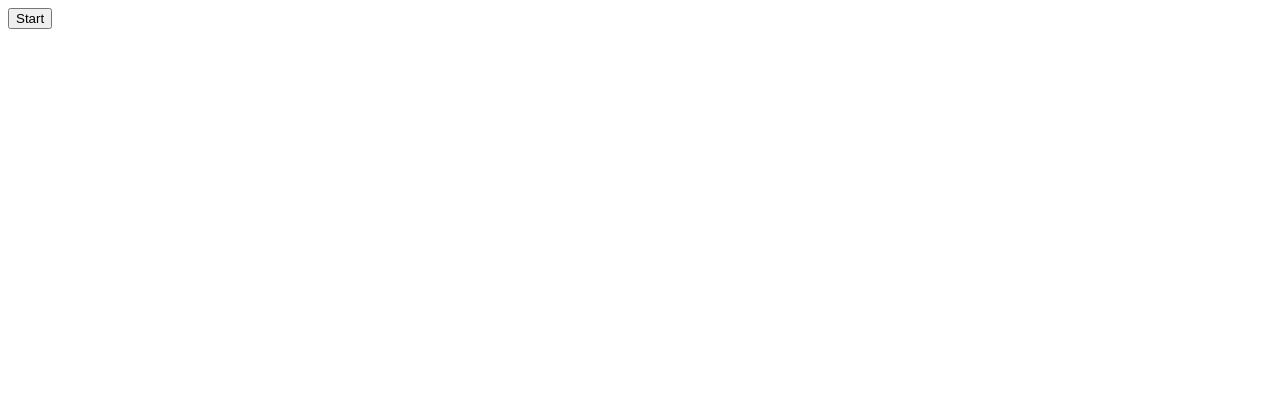
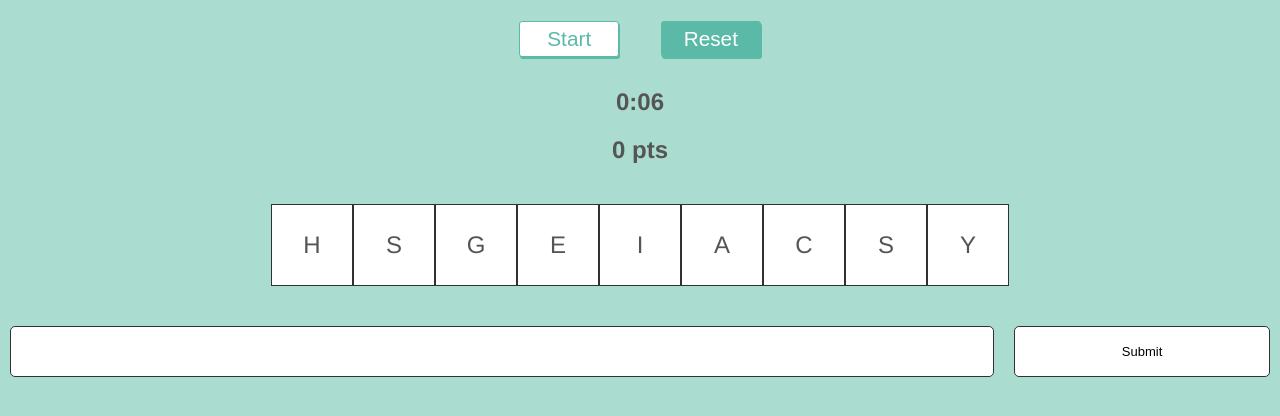
Before and after one commit to beth92/countdown, a React app: page / in a window 1280 px wide. Shown: the top 416 px of the page. Built offline with nearby package versions, Linux system fonts and the light colour scheme.

Commit message:
Wire up game controls components

```diff
--- /dev/null
+++ b/client/src/components/Answers.js
@@ -0,0 +1,48 @@
+import React from 'react';
+import styled from 'styled-components';
+
+const Div = styled.div`
+  display: flex;
+  justify-content: center;
+`;
+
+const Input = styled.input.attrs({ type: 'text' })`
+  border: solid #313131 0.05rem;
+  border-radius: 0.5rem;
+  font-size: 2.5rem;
+  margin: 1rem;
+  padding: 1rem;
+  flex-grow: 3;
+`;
+
+const SubmitButton = styled.button`
+  background: white;
+  border: solid #313131 0.05rem;
+  border-radius: 0.5rem;
+  flex-grow: 1;
+  margin: 1rem;
+`;
+
+const Form = styled.form`
+  display: flex;
+  width: 100%;
+`;
+
+const submitAnswer = (e) => {
+  e.preventDefault();
+  alert('submitted');
+};
+
+export default class Answers extends React.Component {
+
+  render() {
+    return (
+      <Div>
+        <Form onSubmit={ submitAnswer }>
+          <Input/>
+          <SubmitButton>Submit</SubmitButton>
+        </Form>
+      </Div>
+    );
+  }
+}
--- a/client/src/components/App.js
+++ b/client/src/components/App.js
@@ -1,14 +1,87 @@
 import React from 'react';
+import { injectGlobal }  from 'styled-components';
 
 // local components
+import Answers from './Answers';
 import Controls from './Controls';
+import LetterDisplay from './LetterDisplay';
+
+
+injectGlobal`
+  * {
+    margin: 0;
+    padding: 0;
+  }
+
+  html {
+    /* make default rem equal to 10 */
+    font-size: 62.5%;
+  }
+
+  body {
+    background: #aaddcf;
+    color: #555555;
+    font-family: Helvetica, Arial, sans-serif;
+    font-size: 1.6rem;
+  }
+
+  input, button {
+    font-size: 1.3rem;
+  }
+
+  h1 {
+    font-weight: 300;
+    font-size: 2.4rem;
+  }
+`;
+
+const generateLetters = () => {
+  return ['H', 'S', 'G', 'E', 'I', 'A', 'C', 'S', 'Y'];
+};
+
+const initialState = {
+  running: false,
+  score: 0,
+  letters: generateLetters()
+};
+
+
+const resetGame = function() {
+  // reset everything to initial defaults
+  this.setState(initialState);
+};
+
+const updateScore = function(n) {
+  this.setState(state => {
+    return {
+      score: state.score + n
+    };
+  });
+};
+
+const startGame = function() {
+  console.log('Running game');
+  this.setState({
+    running: true
+  });
+};
 
 export default class App extends React.Component {
+
+  constructor() {
+    super();
+    this.state = initialState;
+  }
 
   render() {
     return (
       <React.Fragment>
-        <Controls/>
+        <Controls
+          startGame={ startGame.bind(this) }
+          resetGame={ resetGame.bind(this) }
+          score={ this.state.score }/>
+        <LetterDisplay letters={ this.state.letters }/>
+        <Answers updateScore={ updateScore.bind(this) }/>
       </React.Fragment>
     );
   }
--- a/client/src/components/Controls.js
+++ b/client/src/components/Controls.js
@@ -1,10 +1,93 @@
 import React from 'react';
+import styled from 'styled-components';
+import fecha from 'fecha';
+
+const Div = styled.div`
+  text-align: center;
+`;
+
+const H2 = styled.h2`
+  padding: 1rem;
+`;
+
+// TODO: do this properly so it doesn't look like crap
+const Button = styled.button`
+  background: ${props => props.primary ? 'white' : '#5abaa7'};
+  border: 0.15rem solid #5abaa7;
+  box-shadow: 0.1rem 0.2rem #5abaa7;
+  border-radius: 3px;
+  color: ${props => props.primary ? '#5abaa7' : 'white'};
+  font-size: 1.3em;
+  margin: 1em;
+  min-width: 10rem;
+  padding: 0.25em 1em;
+
+  :hover {
+    background: ${props => props.primary ? '#5abaa7' : 'white'};
+    color: ${props => props.primary ? 'white' : '#5abaa7'};
+  }
+`;
+
+const initialState = {
+  timeRemaining: 6000,
+  running: false,
+  gameOver: false
+};
+
+const startClicked = function() {
+  this.startTime = Date.now();
+  this.setState({
+    running: true
+  });
+  this.timerID = window.setInterval(updateClock.bind(this), 100);
+  this.props.startGame();
+};
+
+const updateClock = function() {
+  this.setState({
+    timeRemaining: initialState.timeRemaining - (Date.now() - this.startTime)
+  });
+  if (this.state.timeRemaining < 500) {
+    this.endGame();
+  }
+};
+
+const resetClicked = function() {
+  console.log('Reset clicked');
+  window.clearInterval(this.timerID);
+  this.setState(initialState);
+  this.props.resetGame();
+};
 
 export default class Controls extends React.Component {
 
+  constructor() {
+    super();
+    this.state = initialState;
+  }
+
+  endGame() {
+    window.clearInterval(this.timerID);
+    this.setState({
+      timeRemaining: 0,
+      running: false,
+      gameOver: true
+    });
+    this.props.resetGame();
+  }
+
   render() {
     return (
-      <button>Start</button>
+      <Div>
+        <Button primary onClick={ startClicked.bind(this) } disabled={ this.state.running }>Start</Button>
+        <Button onClick={ resetClicked.bind(this) }>Reset</Button>
+        <Div>
+          <H2>
+            { fecha.format(this.state.timeRemaining, 'm:ss') }
+          </H2>
+          <H2> { this.props.score } pts</H2>
+        </Div>
+      </Div>
     );
   }
 }
--- /dev/null
+++ b/client/src/components/LetterDisplay.js
@@ -0,0 +1,34 @@
+import React from 'react';
+import styled from 'styled-components';
+
+const Div = styled.div`
+  padding: 3rem;
+  text-align: center;
+`;
+
+const Letter = styled.div`
+  align-items: center;
+  background: white;
+  border: solid #313131 0.15rem;
+  display: inline-flex;
+  height: 8rem;
+  justify-content: center;
+  width: 8rem;
+`;
+
+export default class LetterDisplay extends React.Component {
+
+  renderLetters (letters) {
+    return letters.map((letter, index) => {
+      return (<Letter key={ index }><h1>{ letter }</h1></Letter>);
+    });
+  }
+
+  render() {
+    return (
+      <Div>
+        { this.renderLetters(this.props.letters) }
+      </Div>
+    );
+  }
+}
--- a/package.json
+++ b/package.json
@@ -15,6 +15,7 @@
   "devDependencies": {
     "babel-core": "^7.0.0-bridge.0",
     "babel-jest": "^23.6.0",
+    "babel-plugin-styled-components": "^1.8.0",
     "eslint": "^5.6.1",
     "eslint-config-google": "^0.10.0",
     "eslint-plugin-react": "^7.11.1",
@@ -33,7 +34,10 @@
     "babel-loader": "^8.0.4",
     "dev": "^0.1.3",
     "express": "^4.16.3",
+    "fecha": "^2.3.3",
+    "prop-types": "^15.6.2",
     "react": "^16.5.2",
-    "react-dom": "^16.5.2"
+    "react-dom": "^16.5.2",
+    "styled-components": "^3.4.9"
   }
 }
```
Also changed, not shown: .atom-live-server.json (added), .babelrc, 1 other file (tests, documents, lock files or other folders).
